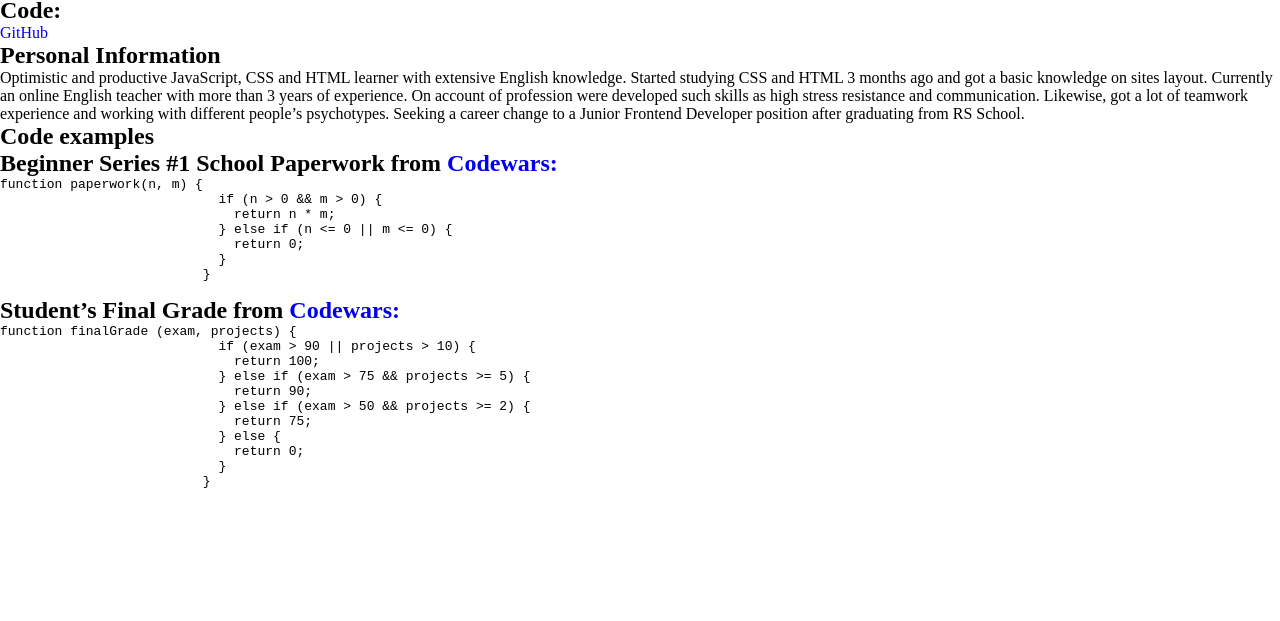
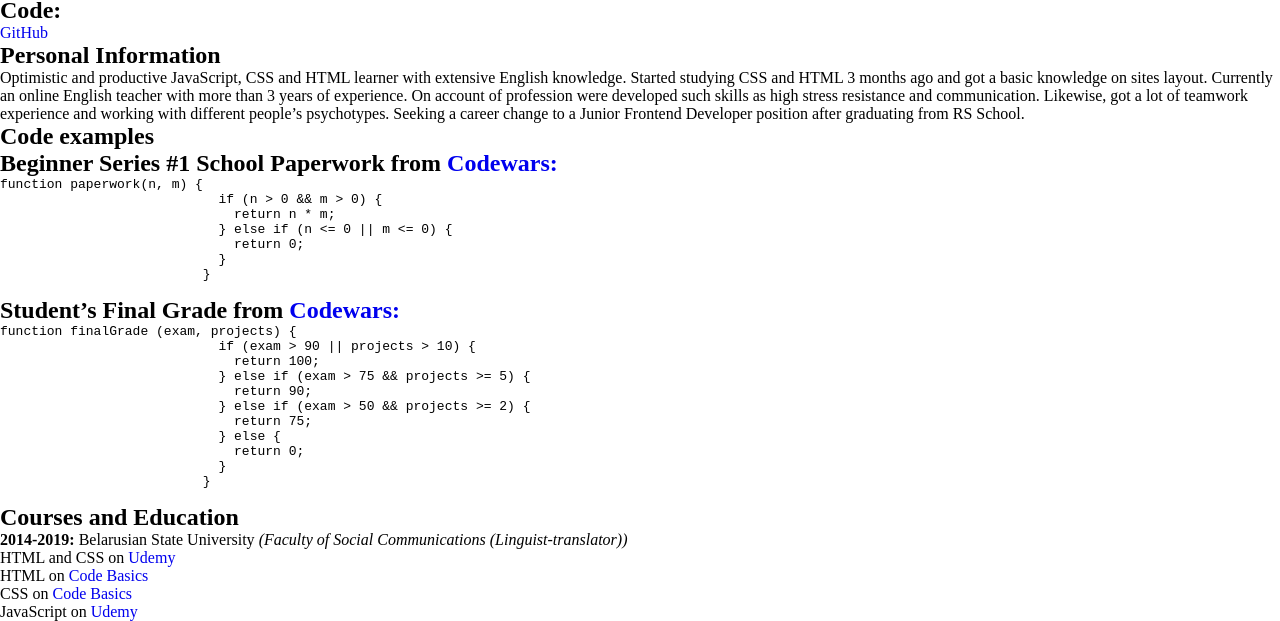
Before and after one commit to Alina2697/rsschool-cv, a plain HTML site: page index.html in a window 1280 px wide. Shown: the part 1673-2294 px from the top of the page. Before the commit the page ends 2177 px from the top, so only its background shows below. Drawn offline with Linux system fonts and the light colour scheme.

Commit message:
feat: add courses section

```diff
--- a/index.html
+++ b/index.html
@@ -110,6 +110,23 @@
                           }
                         </code></pre>
                     </section>
+                    <section class="courses" id="courses">
+                        <h2>Courses and Education</h2>
+                        <ul>
+                            <li><span><b>2014-2019: </b>Belarusian State University <i>(Faculty of Social Communications
+                                        (Linguist-translator))</i></span></li>
+                            <li><span>HTML and CSS on </span><a class="list__link"
+                                    href="https://www.udemy.com/course/html-css-from-zero/" target="_blank">Udemy</a>
+                            </li>
+                            <li><span>HTML on </span><a class="list__link"
+                                    href="https://ru.code-basics.com/languages/html" target="_blank">Code Basics</a>
+                            </li>
+                            <li><span>CSS on </span><a class="list__link"
+                                    href="https://ru.code-basics.com/languages/css" target="_blank">Code Basics</a></li>
+                            <li><span>JavaScript on </span><a class="list__link"
+                                    href="https://www.udemy.com/course/intensive-js/" target="_blank">Udemy</a></li>
+                        </ul>
+                    </section>
                 </div>
             </div>
         </main>
```
